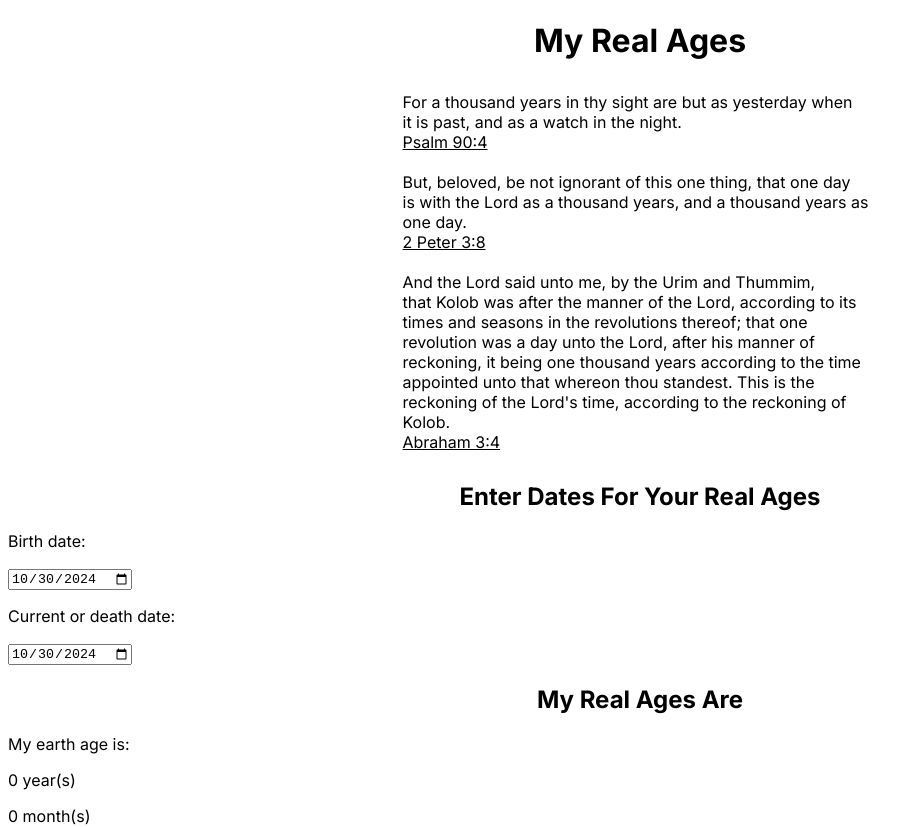
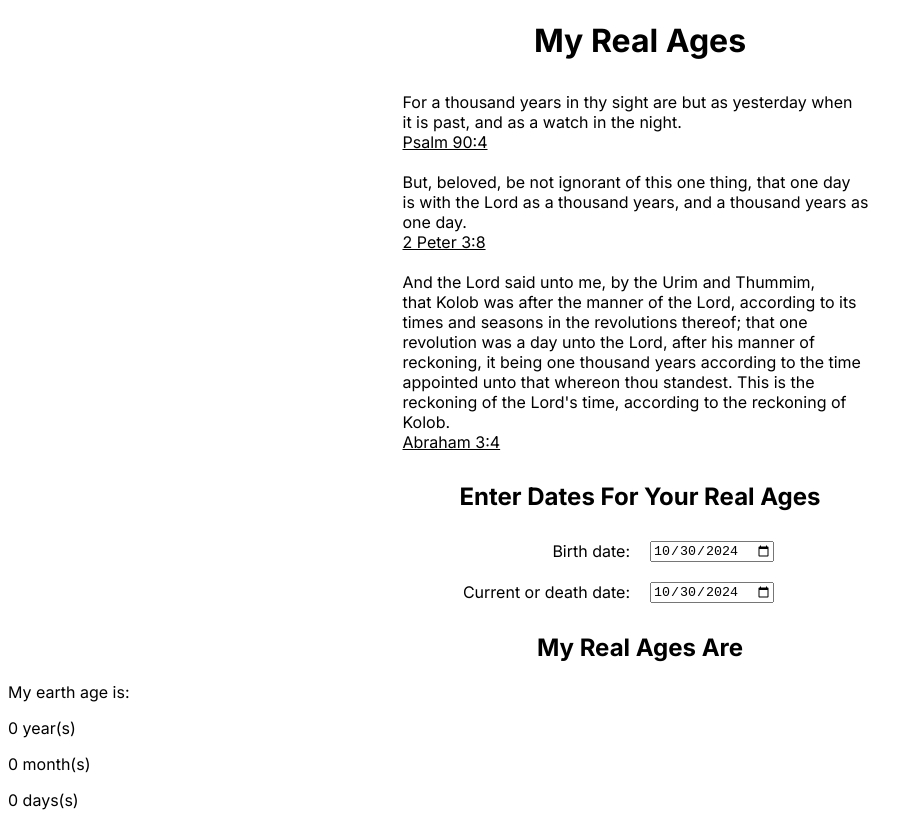
Before and after one commit to dannyvorton/my-real-ages, a Next.js app: page / in a window 1280 px wide. Shown: the top 827 px of the page, without its empty margins (0-923 px from the left). Built offline with nearby package versions, Linux system fonts and the light colour scheme.

Commit message:
update styles

```diff
--- a/app/components/date-comp.tsx
+++ b/app/components/date-comp.tsx
@@ -58,15 +58,15 @@ export default function DateComp() {
     <>
       <div>
         <h2>Enter Dates For Your Real Ages</h2>
-          <div>
-            <p>Birth date:</p>
-            <div>
+          <div className="date-container">
+            <p className="category-container">Birth date:</p>
+            <div className="calendar-container">
               <input type="date" value={ birth } onChange={ handleBirth } />
             </div>
           </div>
-          <div>
-            <p>Current or death date:</p>
-            <div>
+          <div className="date-container">
+            <p className="category-container">Current or death date:</p>
+            <div className="calendar-container">
               <input type="date" value={ death } onChange={ handleDeath } />
             </div>
           </div>
--- a/app/globals.css
+++ b/app/globals.css
@@ -31,3 +31,30 @@ a:hover {
   justify-content: center;
   align-items: center;
 }
+
+.date-container {
+  display: flex;
+  flex-direction: row;
+}
+
+.category-container {
+  display: flex;
+  flex-direction: row;
+  width: 50%;
+  float: left;
+  justify-content: right;
+  align-items: right;
+  margin: 5px;
+  padding: 5px;
+}
+
+.calendar-container {
+  display: flex;
+  flex-direction: row;
+  width: 50%;
+  float: right;
+  justify-content: left;
+  align-items: left;
+  margin: 5px;
+  padding: 5px;
+}
```
